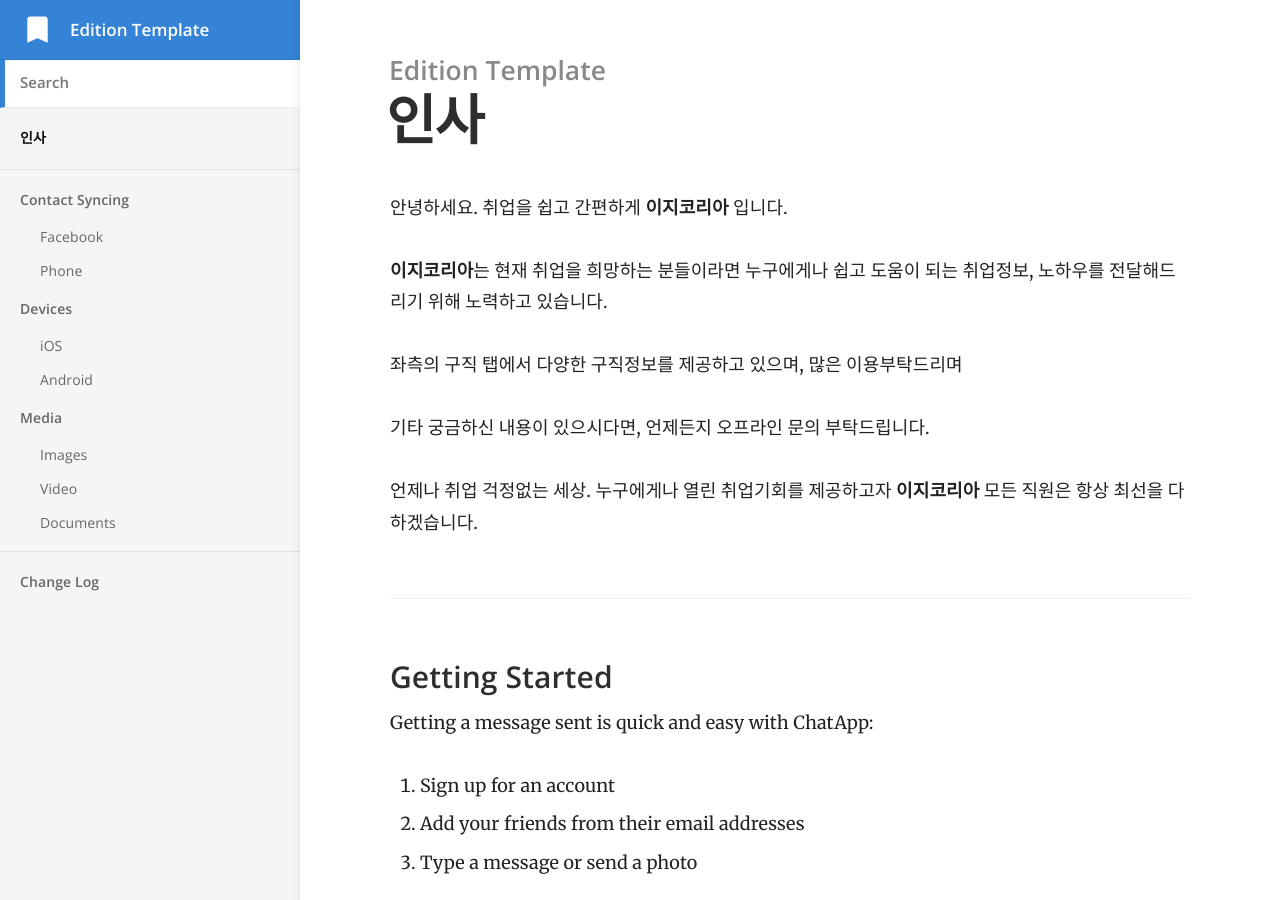
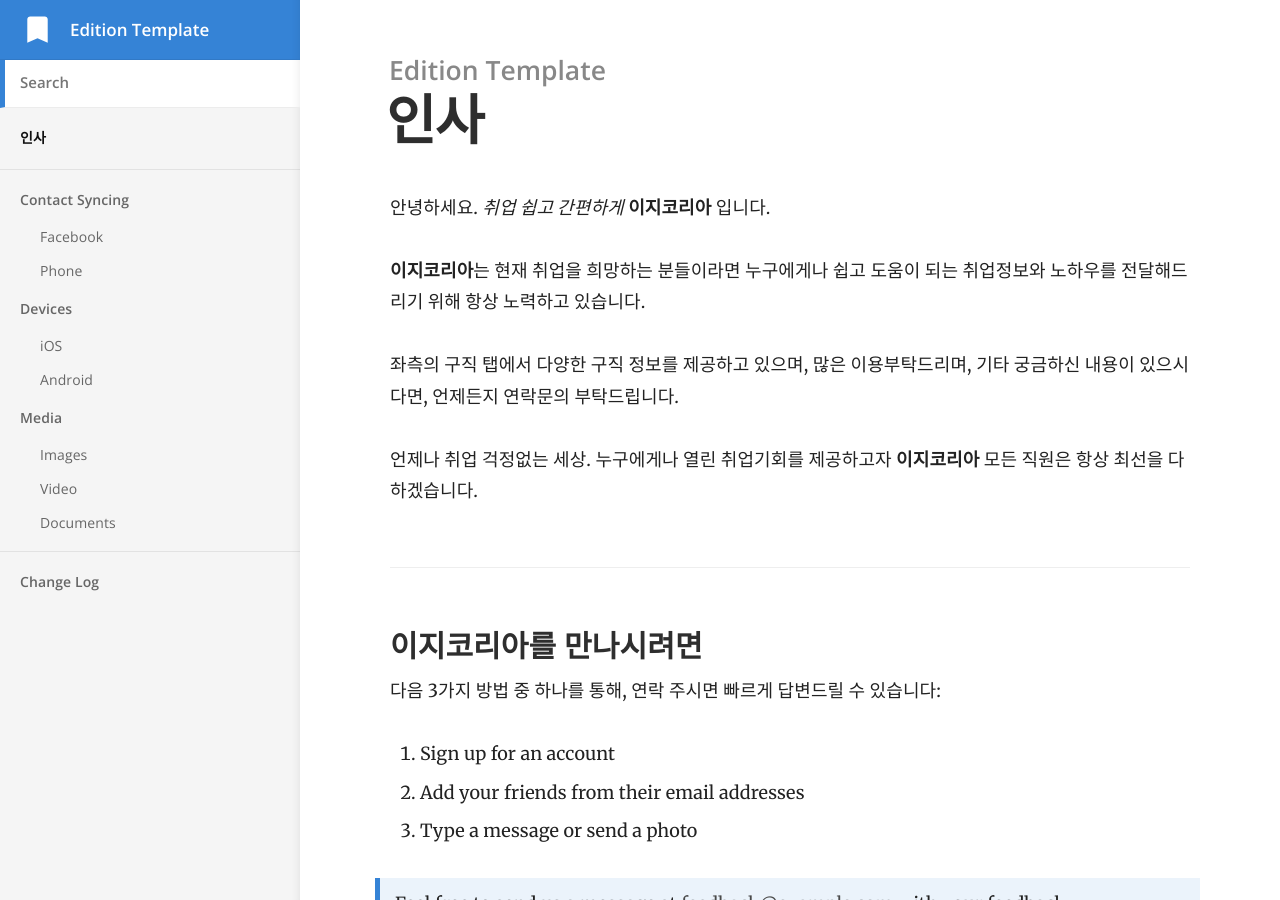
Before and after one commit to ez-korea/ez-korea.github.io, a Jekyll site: the page built from index.md, in a window 1280 px wide and 900 px high. Built offline with Jekyll 4.4.1, drawn with Linux system fonts in a browser that asks for light colours.

Commit message:
Update index.md

```diff
--- a/index.md
+++ b/index.md
@@ -2,20 +2,18 @@
 title: 인사
 ---
 
-안녕하세요. 취업을 쉽고 간편하게 **이지코리아** 입니다.
+안녕하세요. *취업 쉽고 간편하게* **이지코리아** 입니다.
 
 **이지코리아**는 현재 취업을 희망하는 분들이라면 누구에게나
-쉽고 도움이 되는 취업정보, 노하우를 전달해드리기 위해 노력하고 있습니다.
+쉽고 도움이 되는 취업정보와 노하우를 전달해드리기 위해 항상 노력하고 있습니다.
 
-좌측의 구직 탭에서 다양한 구직정보를 제공하고 있으며, 많은 이용부탁드리며
-
-기타 궁금하신 내용이 있으시다면, 언제든지 오프라인 문의 부탁드립니다.
+좌측의 구직 탭에서 다양한 구직 정보를 제공하고 있으며, 많은 이용부탁드리며, 기타 궁금하신 내용이 있으시다면, 언제든지 연락문의 부탁드립니다.
 
 언제나 취업 걱정없는 세상. 누구에게나 열린 취업기회를 제공하고자 **이지코리아** 모든 직원은 항상 최선을 다하겠습니다.
 
-### Getting Started
+### 이지코리아를 만나시려면
 
-Getting a message sent is quick and easy with ChatApp:
+다음 3가지 방법 중 하나를 통해, 연락 주시면 빠르게 답변드릴 수 있습니다:
 
 1. Sign up for an account
 2. Add your friends from their email addresses
```
